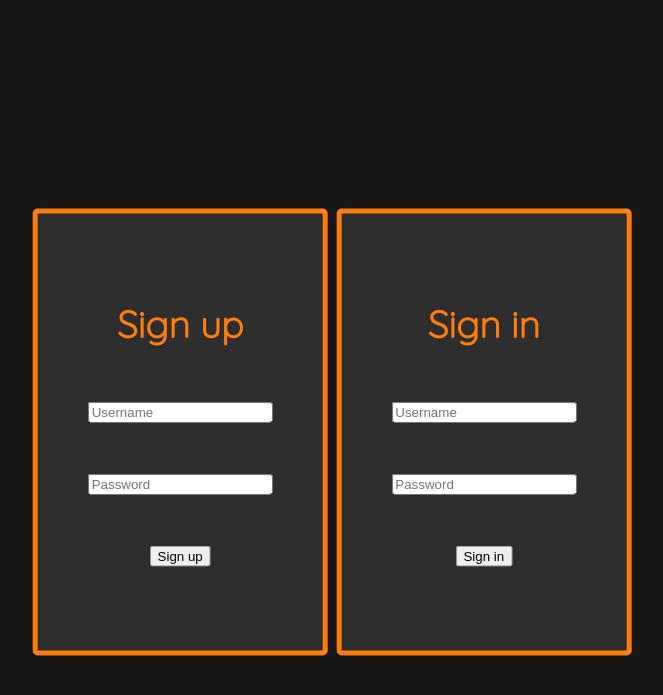
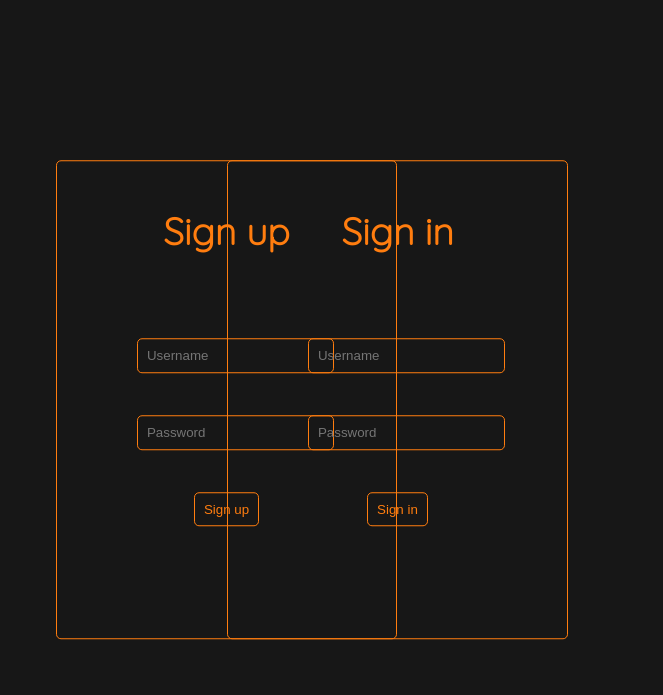
Before and after one commit to Drainyyyy/ypc, a Flask app: page /login in a window 1280 px wide. Shown: the top 695 px of the page, without its empty margins (328-991 px from the left). Run offline with Flask 2, Linux system fonts and the light colour scheme; parts of the project's set-up code (start-up, migrations or seed data) failed here and were passed over.

Commit message:
Updated login html

```diff
--- a/static/login.css
+++ b/static/login.css
@@ -20,29 +20,50 @@ html, body {
     font-size: 32px;
 }
 
-li {
-    list-style: none;
-    display: inline-table;
+.login {
+    border: 1px solid rgba(255, 125, 15, 0.5);
+    border-radius: 5px;
+    padding: 10px 80px 80px 80px;
     text-align: center;
+    transition: .5s
 }
 
-.login {
-    position: absolute;
-    top: 50%;
-    left: 50%;
-    transform: translate(-50%, -50%);
+.login:hover {
+    background-color: rgba(0, 0, 0, 0.5);
+    transition: .5s;
+}
+
+.login h3 {
+    padding-bottom: 20%;
+}
+
+.login input {
+    padding: 5%;
+    border: 1px solid currentColor;
+    color: currentColor;
+    border-radius: 5px;
+    background-color: transparent;
+}
+
+.login input:focus {
+    outline: none;
 }
 
 #signin {
-    padding: 50px;
-    border: 5px solid currentColor;
+    position: absolute;
+    right: 30%;
+    top: 50%;
+    transform: translate(0%, -50%);
     border-radius: 5px;
-    background-color: rgb(46, 46, 46);
+    border: 1px solid currentColor;
+
 }
 
 #signup {
-    padding: 50px;
-    border: 5px solid currentColor;
+    position: absolute;
+    left: 30%;
+    top: 50%;
+    transform: translate(0%, -50%);
     border-radius: 5px;
-    background-color: rgb(46, 46, 46);
+    border: 1px solid currentColor;
 }
--- a/templates/login.html
+++ b/templates/login.html
@@ -11,23 +11,17 @@
         <link rel="stylesheet" href="../static/login.css">
     </head>
     <body>
-        <ul class="login">
-            <li>
-                <form id="signup" action="{{ base_url }}auth" method="POST">
+        <form class="login" id="signup" action="{{ base_url }}auth" method="POST">
             <h3>Sign up</h3>
-                    <p><input type="text" name="username" minlength="2" maxlength="32" placeholder="Username"/></p>
+            <p><input type="text" name="username" minlength="3" maxlength="32" placeholder="Username"/></p>
             <p><input type="password" name="password" placeholder="Password" minlength="8"/></p>
             <p><input type="submit" value="Sign up"/></p>
         </form>
-            </li>
-            <li>
-                <form id="signin" action="{{ base_url }}auth" method="POST">
+        <form class="login" id="signin" action="{{ base_url }}auth" method="POST">
             <h3>Sign in</h3>
-                    <p><input type="text" name="username" minlength="2" maxlength="32" placeholder="Username"/></p>
+            <p><input type="text" name="username" minlength="3" maxlength="32" placeholder="Username"/></p>
             <p><input type="password" name="password" placeholder="Password" minlength="8"/></p>
             <p><input type="submit" value="Sign in"/></p>
         </form>
-            </li>
-        </ul>
     </body>
 </html>
```
Lines whose indentation alone changed are shown as unchanged.
